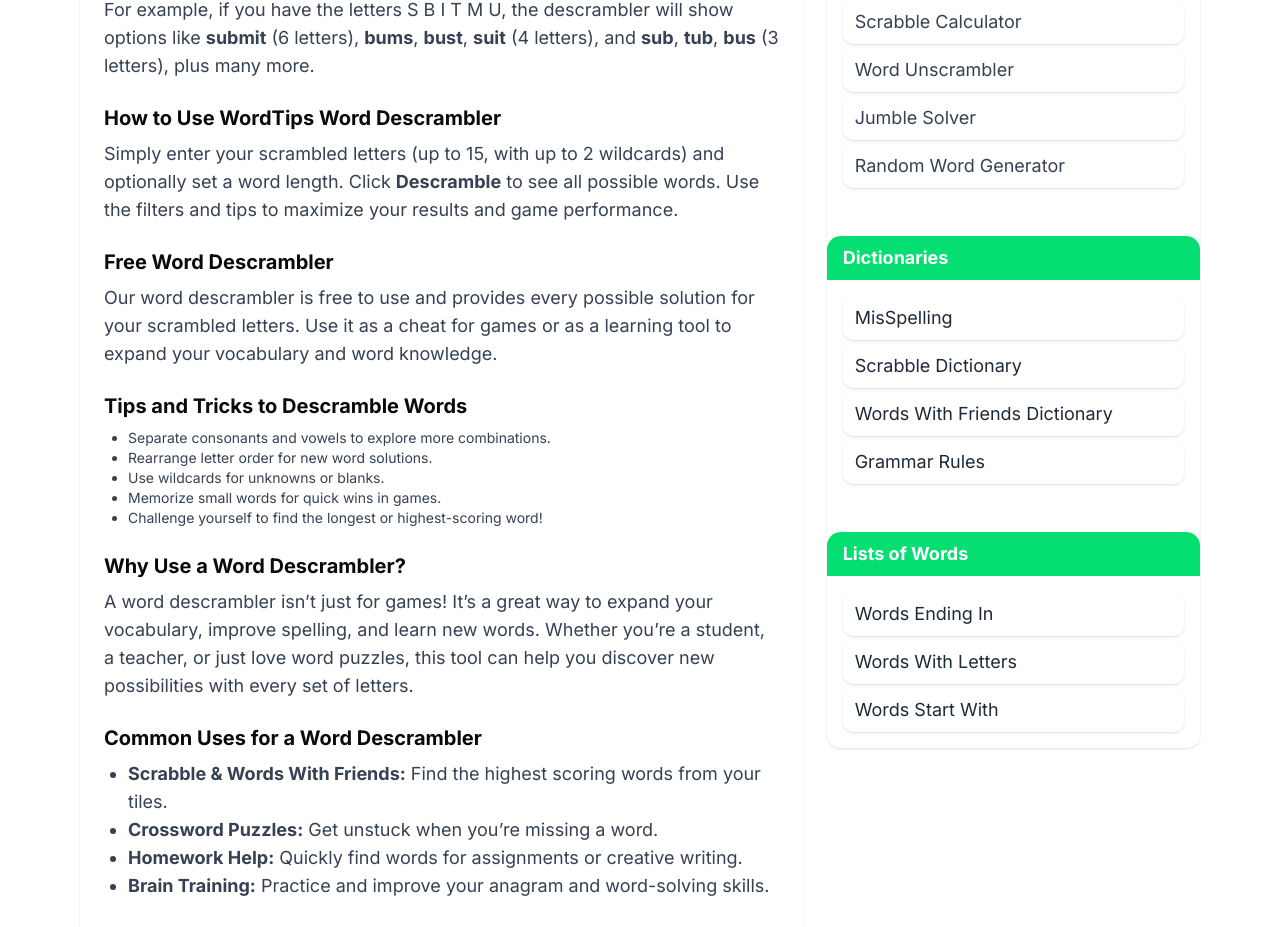
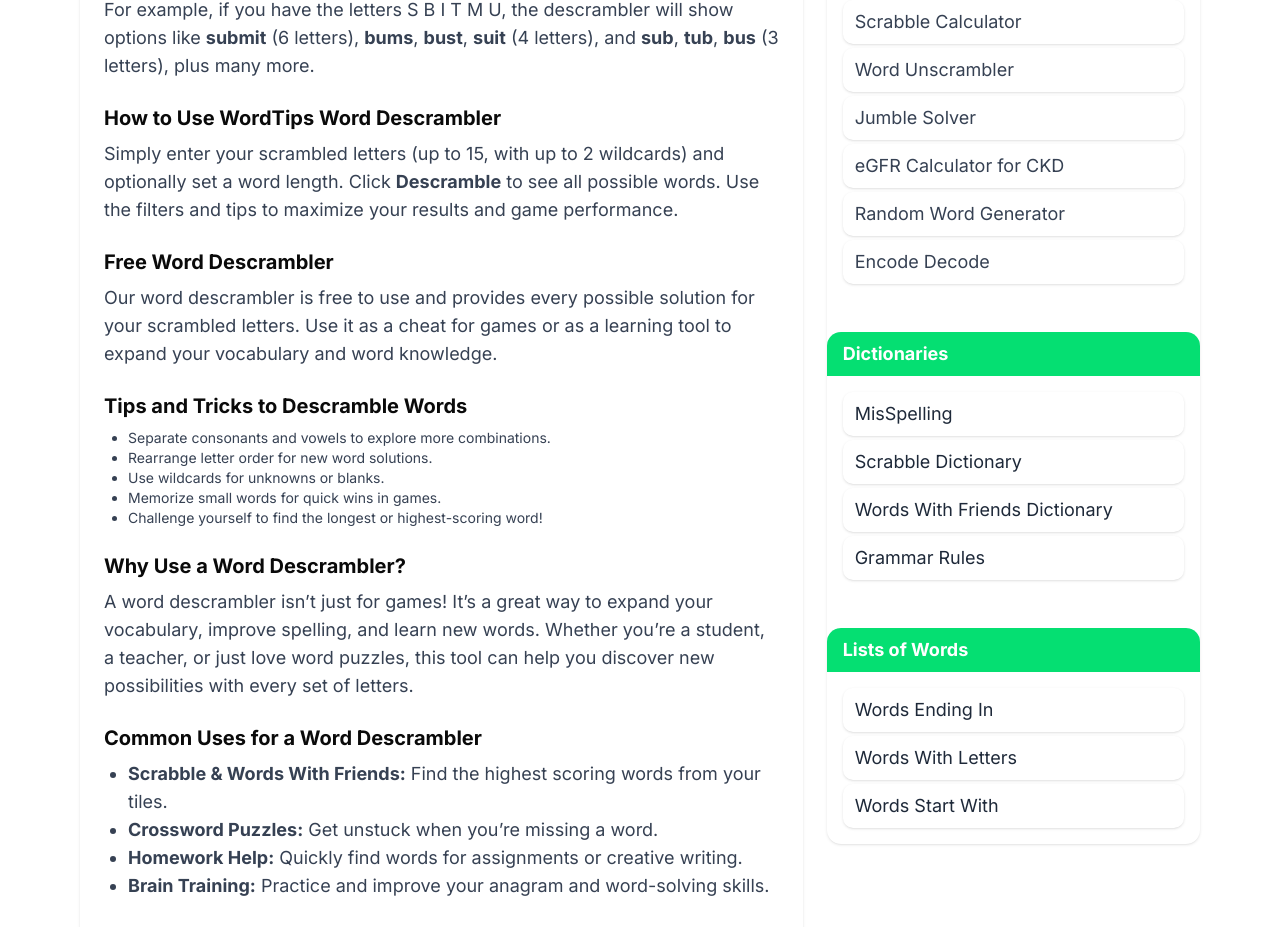
Before and after one commit to crazy-ashwin/wordfinder, a Next.js app: page /word-descrambler in a window 1280 px wide. Shown: the part 1060-1987 px from the top of the page. Built offline with nearby package versions, Linux system fonts and the light colour scheme.

Commit message:
Update WordDescramblerPage.tsx

```diff
--- a/src/app/word-descrambler/WordDescramblerPage.tsx
+++ b/src/app/word-descrambler/WordDescramblerPage.tsx
@@ -398,7 +398,7 @@ export default function WordDescramblerPage() {
 						<ul className='space-y-1 text-gray-700'>
 							<li>
 								<Link
-									href='https://www.wordfinderword.com/'
+									href='https://wordfinderword.com/'
 									target='wordfinderword'
 									className='block px-3 py-2 rounded-lg transition-all duration-150 hover:bg-green-100 hover:text-green-800 focus-visible:bg-green-200 focus-visible:outline-none shadow-sm hover:shadow'>
 									Word Finder
@@ -470,10 +470,26 @@ export default function WordDescramblerPage() {
 							</li>
 							<li>
 								<Link
+									href='/eGFR-Calculator'
+									target='eGFR Calculator'
+									className='block px-3 py-2 rounded-lg transition-all duration-150 hover:bg-green-100 hover:text-green-800 focus-visible:bg-green-200 focus-visible:outline-none shadow-sm hover:shadow'>
+									eGFR Calculator for CKD
+								</Link>
+							</li>
+							<li>
+								<Link
 									href='/word-generator'
 									target='Random Word Generator'
 									className='block px-3 py-2 rounded-lg transition-all duration-150 hover:bg-green-100 hover:text-green-800 focus-visible:bg-green-200 focus-visible:outline-none shadow-sm hover:shadow'>
 									Random Word Generator
+								</Link>
+							</li>
+							<li>
+								<Link
+									href='/encode-decode'
+									target='Encode Decode'
+									className='block px-3 py-2 rounded-lg transition-all duration-150 hover:bg-green-100 hover:text-green-800 focus-visible:bg-green-200 focus-visible:outline-none shadow-sm hover:shadow'>
+									Encode Decode
 								</Link>
 							</li>
 						</ul>
```
